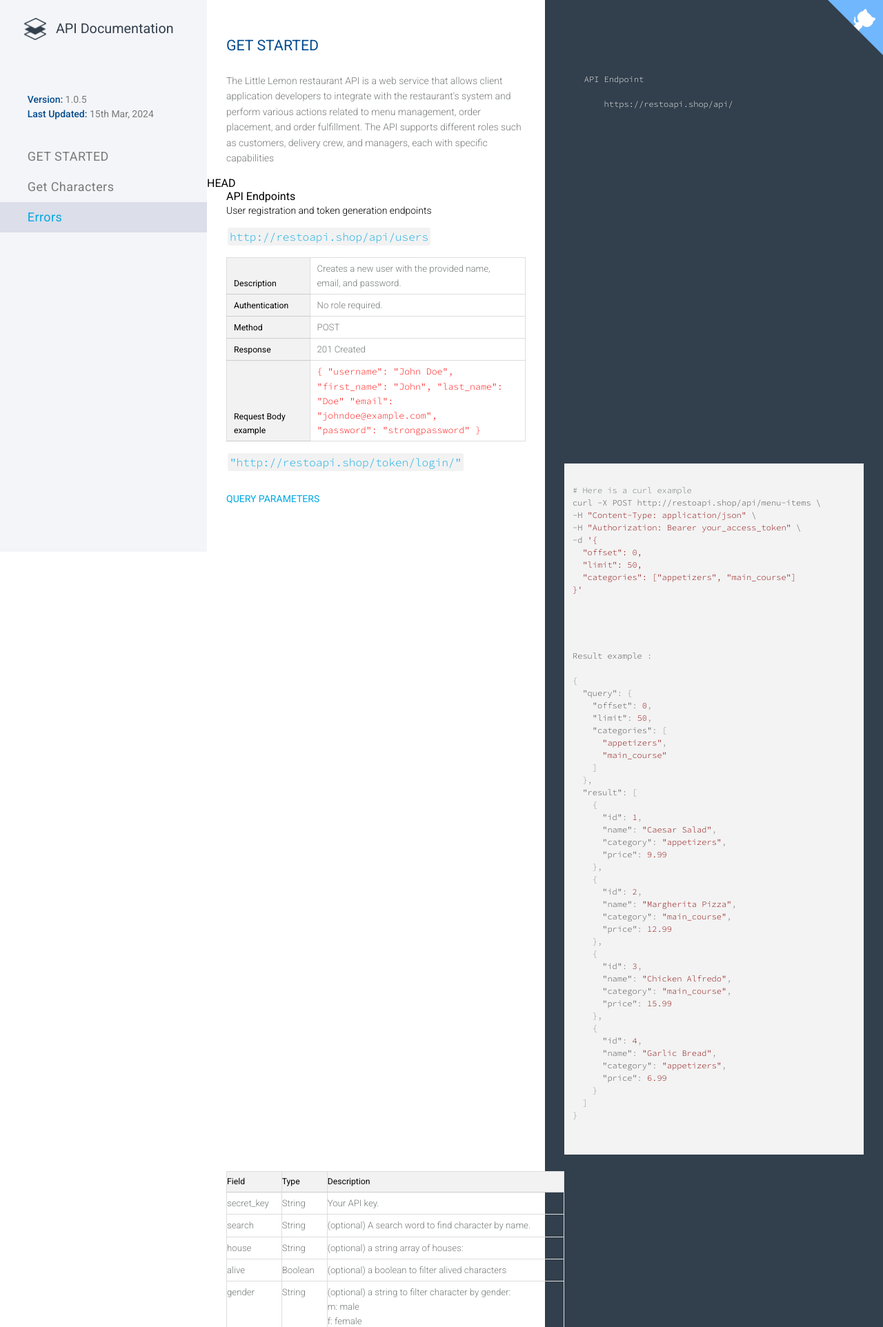
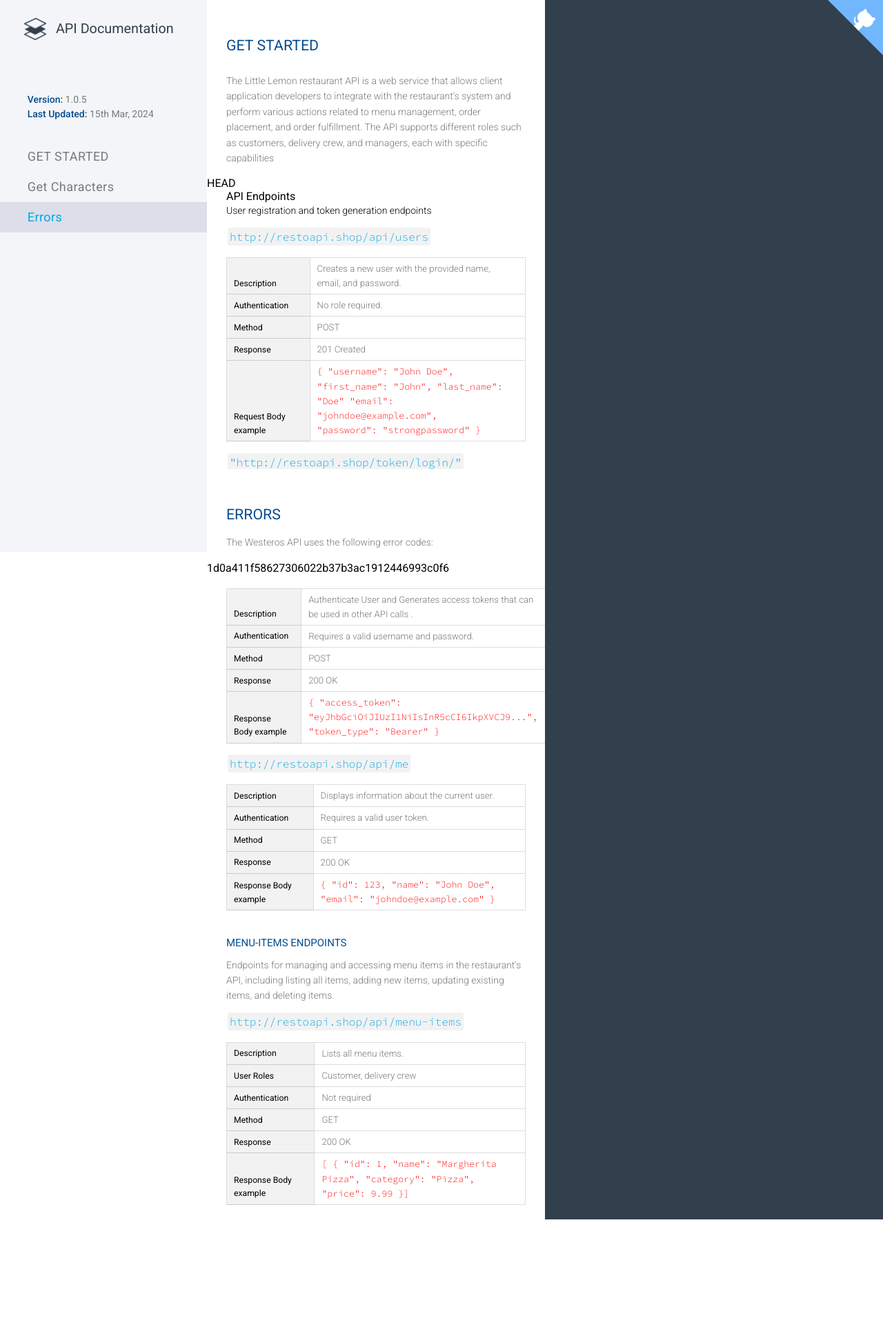
Before and after one commit to mhdsalih2000/Little-LemonAPI, a Django app: page / in a window 1280 px wide. Shown: the top 1924 px of the page at 69% size. After the commit the page ends 1768 px from the top, so only its background shows below. Run offline with Django 5.2, Linux system fonts and the light colour scheme; parts of the project's set-up code (start-up, migrations or seed data) failed here and were passed over; some libraries are stand-ins or nearby versions.

Commit message:
Update index.html

```diff
--- a/Template/index.html
+++ b/Template/index.html
@@ -139,10 +139,6 @@
                 <code class="higlighted break-word" style="margin-left: 30px; ;">"http://restoapi.shop/token/login/"</code>
             </a>
 
-            <p>
-
-            </p>
-        </div>
 
 
 
@@ -168,123 +164,12 @@
 
 
 
-         <pre><code class="bash">
-# Here is a curl example
-curl -X POST http://restoapi.shop/api/menu-items \
--H "Content-Type: application/json" \
--H "Authorization: Bearer your_access_token" \
--d '{
-  "offset": 0,
-  "limit": 50,
-  "categories": ["appetizers", "main_course"]
-}'
-
-                </code></pre>
-
-            <br>
-            <pre><code class="json">
-Result example :
-
-{
-  "query": {
-    "offset": 0,
-    "limit": 50,
-    "categories": [
-      "appetizers",
-      "main_course"
-    ]
-  },
-  "result": [
-    {
-      "id": 1,
-      "name": "Caesar Salad",
-      "category": "appetizers",
-      "price": 9.99
-    },
-    {
-      "id": 2,
-      "name": "Margherita Pizza",
-      "category": "main_course",
-      "price": 12.99
-    },
-    {
-      "id": 3,
-      "name": "Chicken Alfredo",
-      "category": "main_course",
-      "price": 15.99
-    },
-    {
-      "id": 4,
-      "name": "Garlic Bread",
-      "category": "appetizers",
-      "price": 6.99
-    }
-  ]
-}
-
-                </code></pre>
-            <h4>QUERY PARAMETERS</h4>
-            <table class="central-overflow-x">
-                <thead>
-                <tr>
-                    <th>Field</th>
-                    <th>Type</th>
-                    <th>Description</th>
-                </tr>
-                </thead>
-                <tbody>
-                <tr>
-                    <td>secret_key</td>
-                    <td>String</td>
-                    <td>Your API key.</td>
-                </tr>
-                <tr>
-                    <td>search</td>
-                    <td>String</td>
-                    <td>(optional) A search word to find character by name.</td>
-                </tr>
-                <tr>
-                    <td>house</td>
-                    <td>String</td>
-                    <td>
-                        (optional) a string array of houses:
-                    </td>
-                </tr>
-                <tr>
-                    <td>alive</td>
-                    <td>Boolean</td>
-                    <td>
-                        (optional) a boolean to filter alived characters
-                    </td>
-                </tr>
-                <tr>
-                    <td>gender</td>
-                    <td>String</td>
-                    <td>
-                        (optional) a string to filter character by gender:<br>
-                        m: male<br>
-                        f: female
-                    </td>
-                </tr>
-                <tr>
-                    <td>offset</td>
-                    <td>Integer</td>
-                    <td>(optional - default: 0) A cursor for use in pagination. Pagination starts offset the specified offset.</td>
-                </tr>
-                <tr>
-                    <td>limit</td>
-                    <td>Integer</td>
-                    <td>(optional - default: 10) A limit on the number of objects to be returned, between 1 and 100.</td>
-                </tr>
-                </tbody>
-            </table>
         </div>
         <div class="overflow-hidden content-section" id="content-errors">
             <h2>Errors</h2>
             <p>
                 The Westeros API uses the following error codes:
-            </p>
->>>>>>> 1d0a411f58627306022b37b3ac1912446993c0f6
+            </p> 1d0a411f58627306022b37b3ac1912446993c0f6
             <table>
                 <tr>
                     <th style="padding-left: 10px;">Description</th>
@@ -403,44 +288,6 @@ Result example :
 
 
 
-
-
-
-
-
-
-
-
-
-
-
-
-
-
-
-
-
-
-
-
-
-
-
-
-
-
-
-
-
-
-
-
-
-
-
-
-
-
     </div>
     <div class="content-code"></div>
 </div>
```
